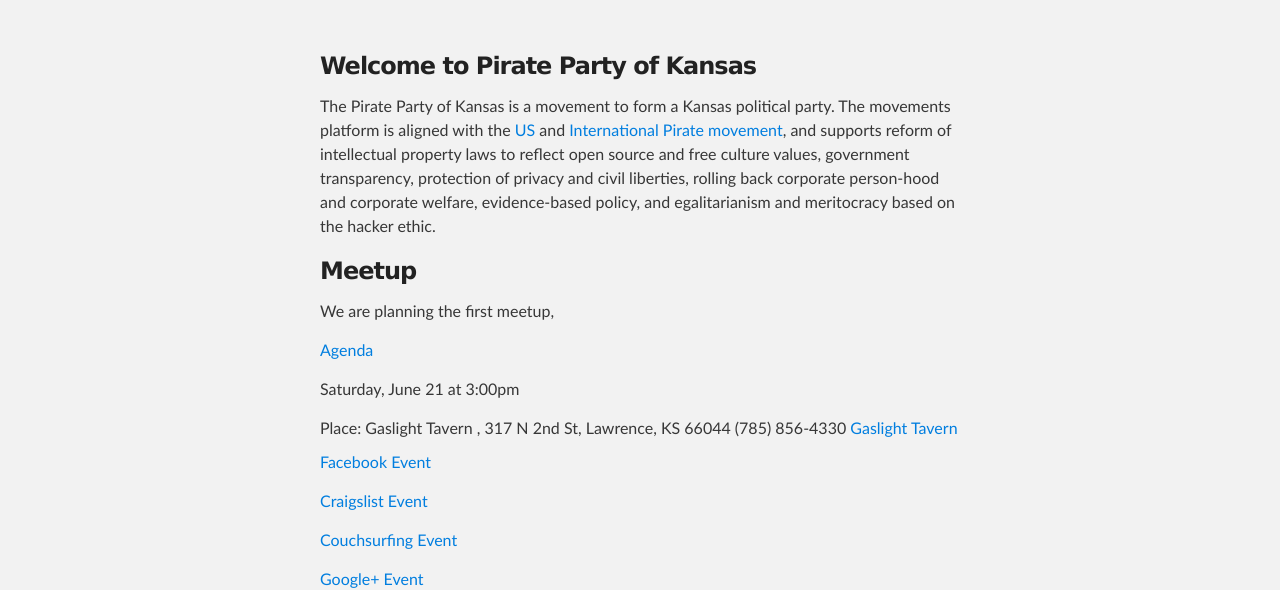
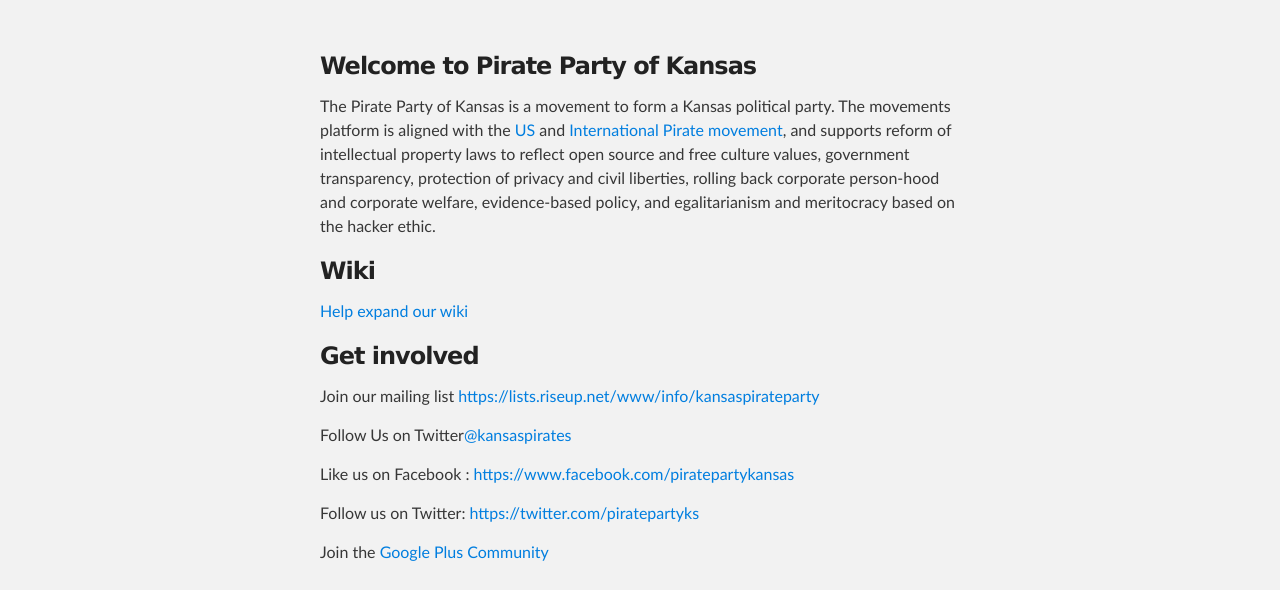
Before and after one commit to pirate-party-kansas/website, a plain HTML site: page index.html in a window 1280 px wide. Shown: the part 212-802 px from the top of the page. Drawn offline with Linux system fonts and the light colour scheme.

Commit message:
Update index.html

```diff
--- a/index.html
+++ b/index.html
@@ -34,29 +34,15 @@
   party. The movements platform is aligned with the
   <a href=https://uspirates.org/>US</a> and <a href=http://www.pp-international.net/>International Pirate movement</a>, and supports reform of intellectual property laws to reflect open source and free culture values, government transparency, protection of privacy and civil liberties, rolling back corporate person-hood and corporate welfare, evidence-based policy, and egalitarianism and meritocracy based on the hacker ethic.</p>
 
-<h3>Meetup</h3>
-<p>
-We are planning the first meetup,
-  <p><a href="http://piratepad.net/RQ7HxkC8OL">Agenda</a></p>
-  <p>Saturday, June 21 at 3:00pm</p>
-  Place: Gaslight Tavern , 317 N 2nd St, Lawrence, KS 66044 (785) 856-4330
-  <a href=http://www.yelp.com/biz/gaslight-tavern-lawrence>Gaslight Tavern</a>
-
-
-  <p><a href="https://www.facebook.com/events/666298860085866/">Facebook Event</a></p>
-  <p><a href="http://lawrence.craigslist.org/eve/4523782778.html">Craigslist Event</a></p>
-  <p><a href="https://www.couchsurfing.org/n/events/first-pirate-party-kansas-meetup-lawrence">Couchsurfing Event</a></p>
-  <p><a href="https://plus.google.com/u/0/events/c179ra9rp9m7opsmd1dco6kmbo4">Google+ Event</a></p>
-
-
 
 <h3>Wiki</h3>
 <p><a href="https://github.com/pirate-party-kansas/website/wiki">Help expand our wiki</a></p>
 
-<h3>
-<a name="get-involved" class="anchor" href="#get-involved"><span class="octicon octicon-link"></span></a>Get involved</h3>
+<h3><a name="get-involved" class="anchor" href="#get-involved"><span class="octicon octicon-link"></span></a>Get involved</h3>
 
-<p>Join our discussion website <a href="https://lists.riseup.net/www/info/kansaspirateparty">https://lists.riseup.net/www/info/kansaspirateparty</a></p>
+<p>Join our mailing list <a href="https://lists.riseup.net/www/info/kansaspirateparty">https://lists.riseup.net/www/info/kansaspirateparty</a></p>
+
+<p>Follow Us on Twitter<a href="https://twitter.com/kansaspirates">@kansaspirates</a>
 
 <p>Like us on Facebook : <a href="https://www.facebook.com/piratepartykansas">https://www.facebook.com/piratepartykansas</a></p>
 
```
